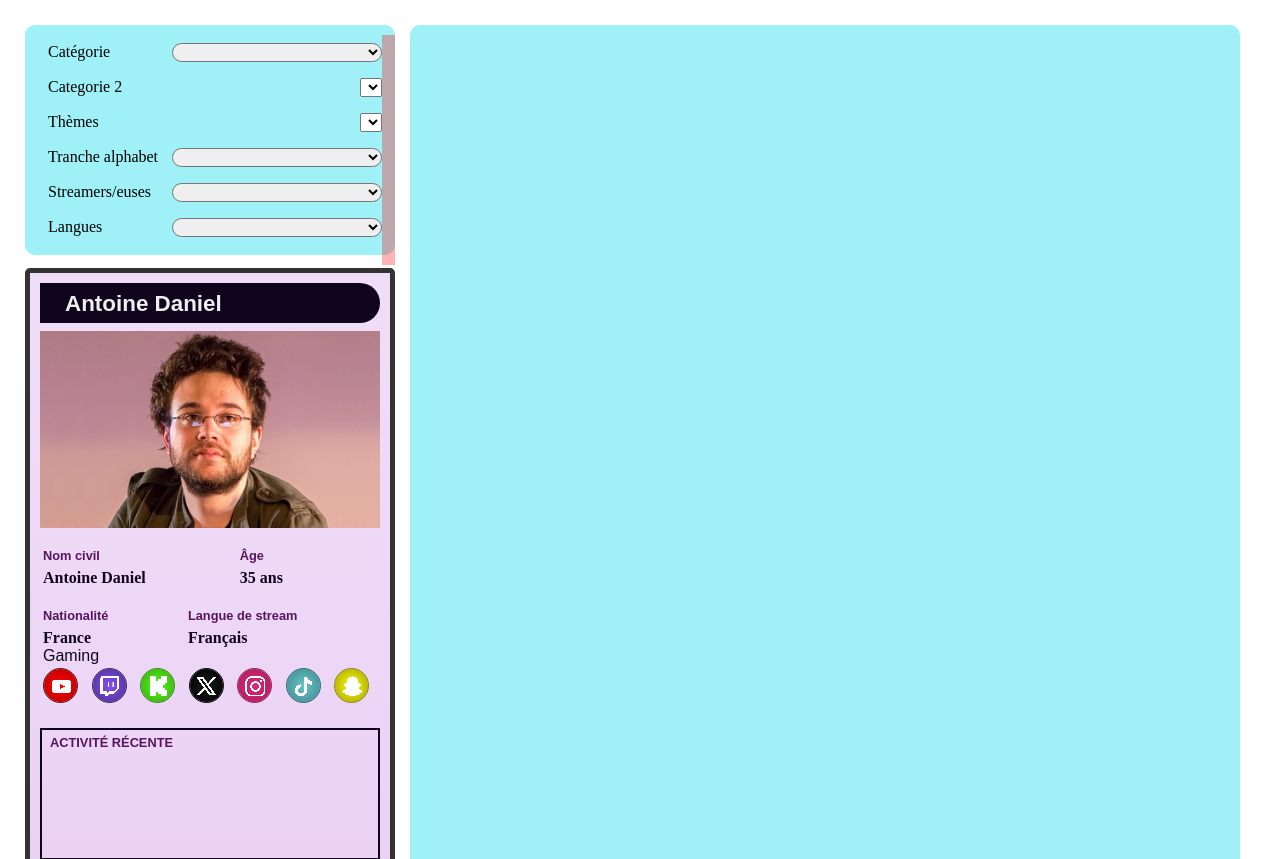
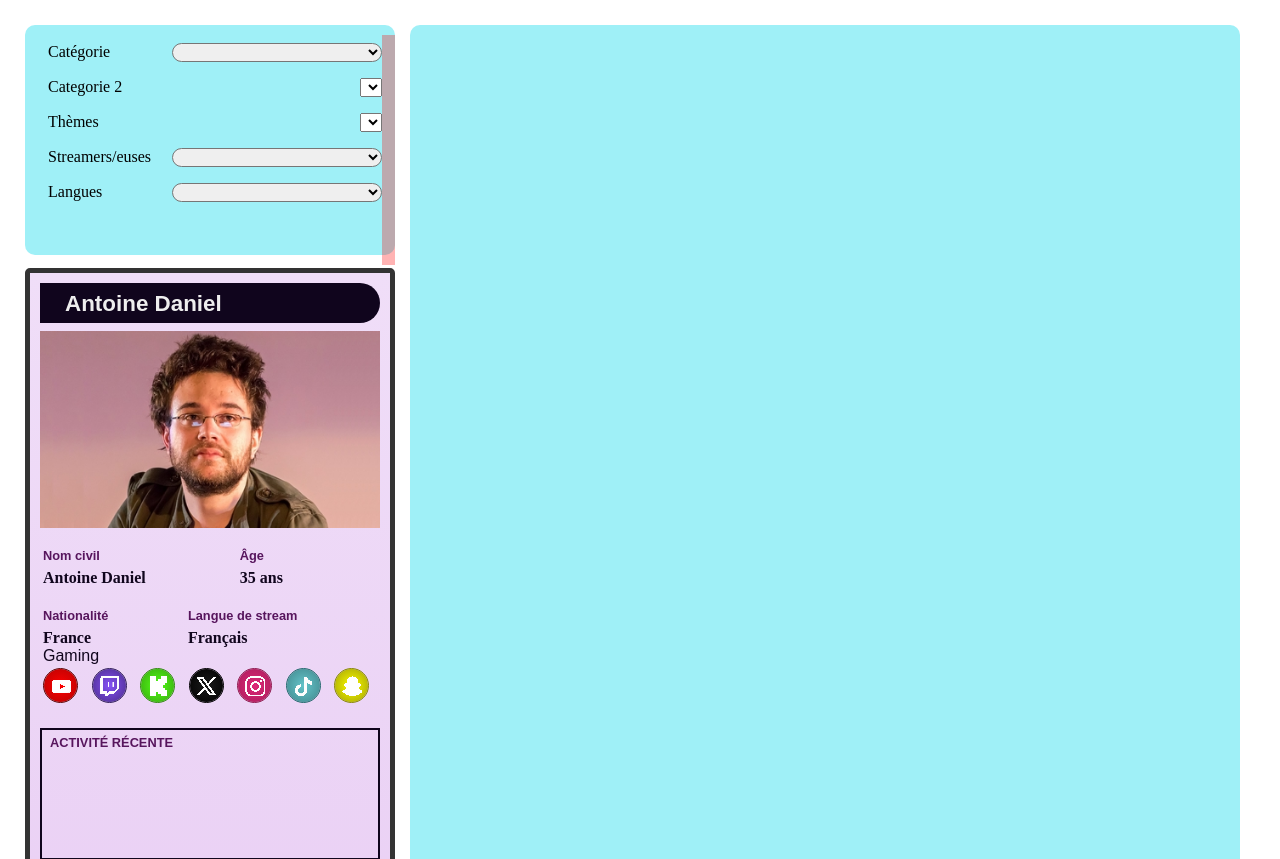
Before and after one commit to BeastWolf691/Projet-Streamers, a PHP site: page /view/index.php in a window 1280 px wide. Shown: the part 170-1029 px from the top of the page. Run offline with PHP 8.4, Linux system fonts and the light colour scheme; data that the repository does not hold is empty; some libraries are stand-ins or nearby versions; grey boxes are pictures that could not be loaded.

Commit message:
màj middle

```diff
--- a/view/middle.php
+++ b/view/middle.php
@@ -55,7 +55,7 @@
         </div>
 
 
-        <div class="filter-item">
+        <!-- <div class="filter-item">
             <label for="alphabet">Tranche alphabet</label>
             <select id="alphabet" name="alphabet">
                 <option></option>
@@ -65,7 +65,7 @@
                 <option>P - T</option>
                 <option>U - Z</option>
             </select>
-        </div>
+        </div> -->
 
 
 
```
